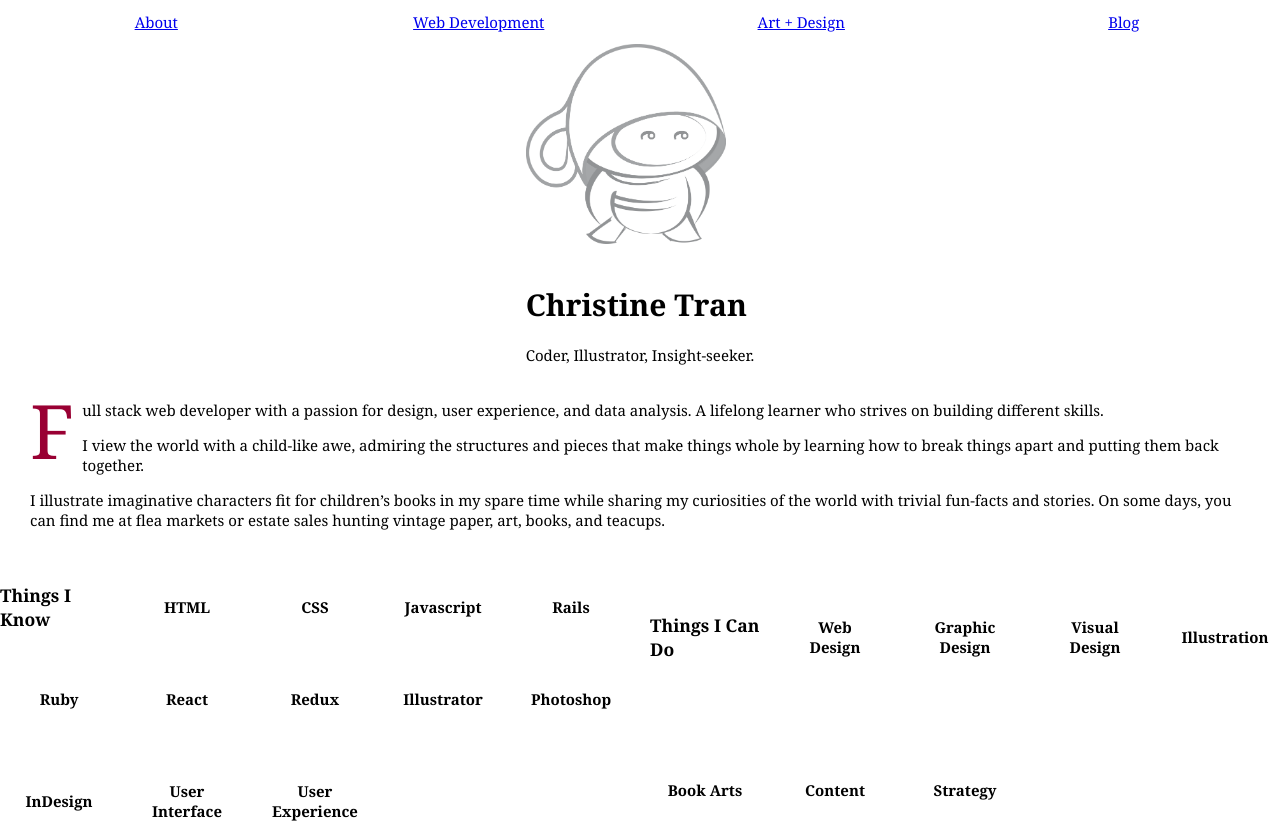
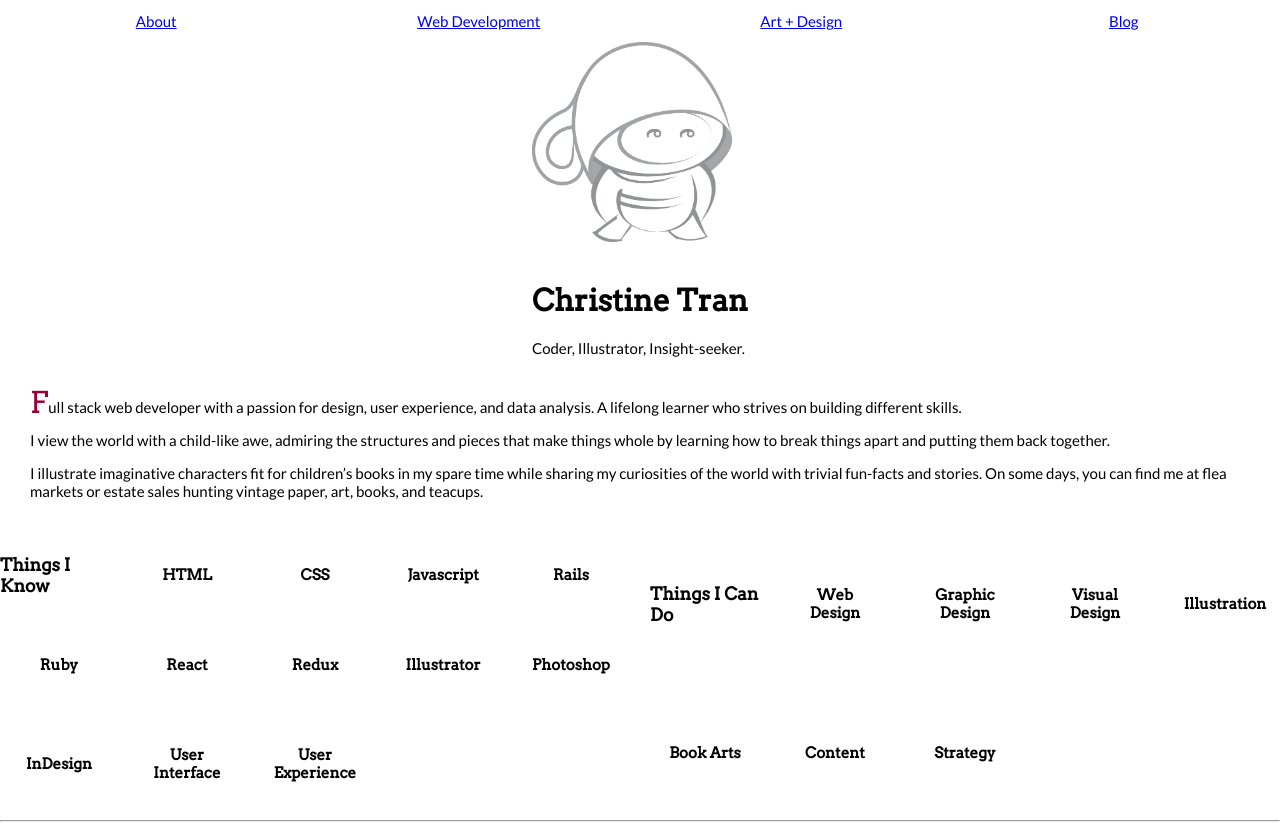
Before and after one commit to christinetran825/tofukid-website, a React (Create React App) app: page / in a window 1280 px wide. Shown: the top 824 px of the page. Built offline with nearby package versions, Linux system fonts and the light colour scheme.

Commit message:
changed fonts to Arvo and Lato; updated Drop Cap

```diff
--- a/public/index.html
+++ b/public/index.html
@@ -10,6 +10,7 @@
     -->
     <link rel="manifest" href="%PUBLIC_URL%/manifest.json">
     <link rel="shortcut icon" href="%PUBLIC_URL%/favicon.ico">
+    <link href="https://fonts.googleapis.com/css?family=Arvo|Lato" rel="stylesheet">
     <!--
       Notice the use of %PUBLIC_URL% in the tags above.
       It will be replaced with the URL of the `public` folder during the build.
@@ -19,7 +20,7 @@
       work correctly both with client-side routing and a non-root public URL.
       Learn how to configure a non-root public URL by running `npm run build`.
     -->
-    <title>React App</title>
+    <title>Christine Tran (The TofuKid)</title>
   </head>
   <body>
     <noscript>
--- a/src/App.css
+++ b/src/App.css
@@ -1,6 +1,10 @@
+h1, h2, h3, h4 {
+  font-family: 'Arvo', serif;
+}
+
 body {
   font-size: 15px;
-  font-family: Georgia;
+  font-family: 'Lato', serif;
 }
 
 /* button {
@@ -61,12 +65,11 @@ footer {
 
 .about p:first-child:first-letter {
   color: #903;
-  float: left;
-  font-family: Georgia;
-  font-size: 75px;
-  line-height: 60px;
-  padding-right: 8px;
-  padding-bottom: auto;
+  /* float: left; */
+  font-family:  'Arvo', serif;
+  font-size: 30px;
+  line-height: 20px;
+  /* padding-bottom: auto; */
 }
 
 /* Skills! */
```
